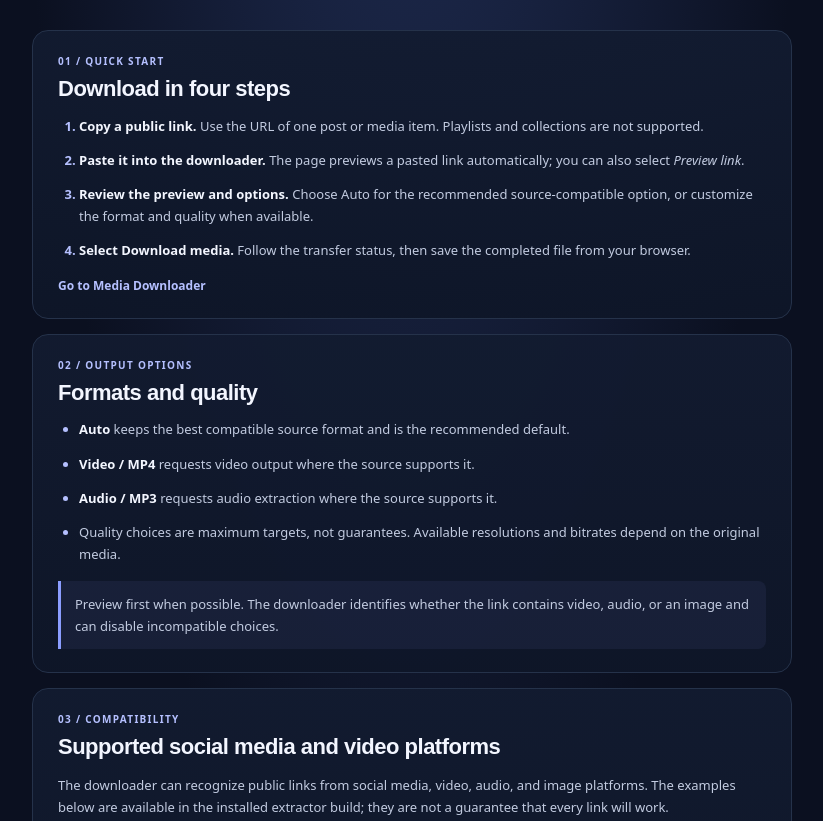
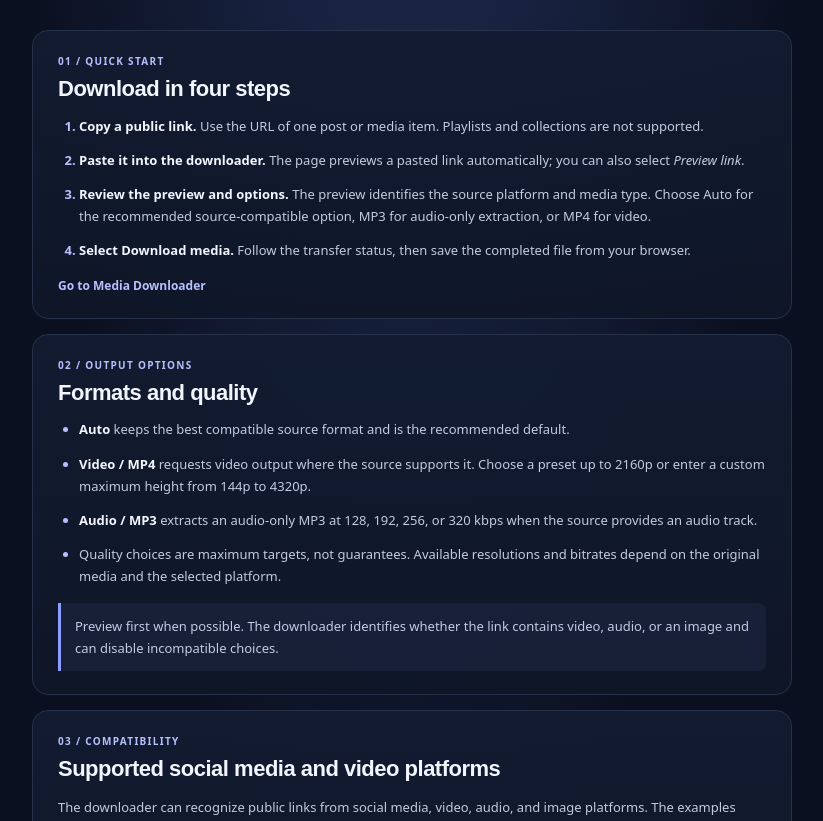
Before and after one commit to leetech254/web-downloader, a Flask app: page /docs in a window 1280 px wide. Shown: the part 421-1242 px from the top of the page, without its empty margins (228-1051 px from the left). Run offline with Flask 3, Linux system fonts and the light colour scheme; some libraries are stand-ins or nearby versions.

Commit message:
Add custom media download options

```diff
--- a/app.py
+++ b/app.py
@@ -90,6 +90,8 @@ _RATE_LIMIT_LAST_SWEEP = time.monotonic()
 
 VIDEO_QUALITIES = {"best", "2160", "1440", "1080", "720", "480", "360"}
 AUDIO_QUALITIES = {"320", "256", "192", "128"}
+MIN_CUSTOM_VIDEO_HEIGHT = 144
+MAX_CUSTOM_VIDEO_HEIGHT = 4320
 BROWSER_COOKIE_SOURCES = ("brave", "chrome", "chromium", "edge", "firefox", "opera", "safari", "vivaldi", "whale")
 BROWSER_KEYRINGS = ("basictext", "gnomekeyring", "kwallet", "kwallet5", "kwallet6")
 PLATFORM_EXAMPLES = (
@@ -170,8 +172,17 @@ def validate_url(value: str) -> str:
 def _validate_quality(format_type: str, quality: str) -> None:
     if format_type == "mp3" and quality not in AUDIO_QUALITIES:
         raise InputError("Choose a supported MP3 bitrate.")
-    if format_type == "mp4" and quality not in VIDEO_QUALITIES:
-        raise InputError("Choose a supported video quality.")
+    if format_type == "mp4":
+        if quality in VIDEO_QUALITIES:
+            return
+        try:
+            custom_height = int(quality)
+        except (TypeError, ValueError):
+            custom_height = 0
+        if not MIN_CUSTOM_VIDEO_HEIGHT <= custom_height <= MAX_CUSTOM_VIDEO_HEIGHT or str(custom_height) != str(quality):
+            raise InputError(
+                f"Choose a preset or a custom video height from {MIN_CUSTOM_VIDEO_HEIGHT}p to {MAX_CUSTOM_VIDEO_HEIGHT}p."
+            )
 
 
 def _options(format_type: str, quality: str, output_template: str) -> dict:
--- a/static/app.js
+++ b/static/app.js
@@ -6,6 +6,8 @@
   const previewButton = document.getElementById('preview-button');
   const downloadButton = document.getElementById('download-button');
   const videoQuality = document.getElementById('video-quality');
+  const customVideoQuality = document.getElementById('custom-video-quality');
+  const customVideoLabel = document.getElementById('custom-video-label');
   const videoLabel = document.getElementById('video-label');
   const audioQuality = document.getElementById('audio-quality');
   const audioLabel = document.getElementById('audio-label');
@@ -48,7 +50,8 @@
 
   function selectedQuality() {
     if (selectedFormat() === 'mp3') return audioQuality.value;
-    return ['auto', 'original'].includes(selectedFormat()) ? 'best' : videoQuality.value;
+    if (['auto', 'original'].includes(selectedFormat())) return 'best';
+    return videoQuality.value === 'custom' ? customVideoQuality.value.trim() : videoQuality.value;
   }
 
   function currentKey() {
@@ -156,15 +159,32 @@
     const format = selectedFormat();
     const audio = format === 'mp3';
     const automatic = format === 'auto' || format === 'original';
+    const custom = format === 'mp4' && videoQuality.value === 'custom';
     videoLabel.classList.toggle('hidden', audio || automatic);
     videoQuality.classList.toggle('hidden', audio || automatic);
     videoQuality.disabled = audio || automatic;
     videoQuality.name = !audio && !automatic ? 'quality' : '';
+    customVideoLabel?.classList.toggle('hidden', !custom);
+    customVideoQuality?.classList.toggle('hidden', !custom);
+    if (customVideoQuality) {
+      customVideoQuality.disabled = !custom;
+      customVideoQuality.required = custom;
+      customVideoQuality.name = custom ? 'custom_height' : '';
+    }
     audioQuality.classList.toggle('hidden', !audio);
     audioQuality.disabled = !audio;
     audioQuality.name = audio ? 'quality' : '';
     audioLabel.classList.toggle('hidden', !audio);
-    if (qualityGuidance) qualityGuidance.hidden = !automatic;
+    if (qualityGuidance) {
+      qualityGuidance.hidden = false;
+      qualityGuidance.textContent = automatic
+        ? 'Auto keeps the best compatible source quality. Choose MP4 for a resolution limit or MP3 for audio-only extraction.'
+        : audio
+          ? 'MP3 extracts audio only. Choose a bitrate from 128 to 320 kbps; availability depends on the source.'
+        : custom
+          ? 'Enter a maximum video height from 144p to 4320p. The source may provide a lower resolution.'
+          : 'Choose a maximum video resolution. Available quality depends on the selected platform and source media.';
+    }
     updateFormatGuidance();
   }
 
--- a/templates/docs.html
+++ b/templates/docs.html
@@ -69,7 +69,7 @@
         <ol class="docs-steps">
           <li><strong>Copy a public link.</strong> Use the URL of one post or media item. Playlists and collections are not supported.</li>
           <li><strong>Paste it into the downloader.</strong> The page previews a pasted link automatically; you can also select <em>Preview link</em>.</li>
-          <li><strong>Review the preview and options.</strong> Choose Auto for the recommended source-compatible option, or customize the format and quality when available.</li>
+          <li><strong>Review the preview and options.</strong> The preview identifies the source platform and media type. Choose Auto for the recommended source-compatible option, MP3 for audio-only extraction, or MP4 for video.</li>
           <li><strong>Select Download media.</strong> Follow the transfer status, then save the completed file from your browser.</li>
         </ol>
         <a class="docs-inline-link" href="/">Go to Media Downloader</a>
@@ -80,9 +80,9 @@
         <h2 id="formats-title">Formats and quality</h2>
         <ul class="docs-list">
           <li><strong>Auto</strong> keeps the best compatible source format and is the recommended default.</li>
-          <li><strong>Video / MP4</strong> requests video output where the source supports it.</li>
-          <li><strong>Audio / MP3</strong> requests audio extraction where the source supports it.</li>
-          <li>Quality choices are maximum targets, not guarantees. Available resolutions and bitrates depend on the original media.</li>
+          <li><strong>Video / MP4</strong> requests video output where the source supports it. Choose a preset up to 2160p or enter a custom maximum height from 144p to 4320p.</li>
+          <li><strong>Audio / MP3</strong> extracts an audio-only MP3 at 128, 192, 256, or 320 kbps when the source provides an audio track.</li>
+          <li>Quality choices are maximum targets, not guarantees. Available resolutions and bitrates depend on the original media and the selected platform.</li>
         </ul>
         <p class="docs-callout">Preview first when possible. The downloader identifies whether the link contains video, audio, or an image and can disable incompatible choices.</p>
       </section>
--- a/templates/index.html
+++ b/templates/index.html
@@ -166,8 +166,11 @@
               <option value="720">Up to 720p</option>
               <option value="480">Up to 480p</option>
               <option value="360">Up to 360p</option>
+              <option value="custom">Custom height…</option>
               <option value="best">Best available</option>
             </select>
+            <label class="field-label hidden" for="custom-video-quality" id="custom-video-label">Custom video height</label>
+            <input id="custom-video-quality" class="hidden" type="number" min="144" max="4320" step="1" inputmode="numeric" placeholder="e.g. 900" aria-describedby="quality-guidance">
             <label class="field-label hidden" for="audio-quality" id="audio-label">MP3 bitrate</label>
             <select id="audio-quality" class="hidden" aria-labelledby="audio-label">
               <option value="320">320 kbps</option>
@@ -175,7 +178,7 @@
               <option value="192" selected>192 kbps</option>
               <option value="128">128 kbps</option>
             </select>
-            <p id="quality-guidance" class="hint">Auto keeps the best compatible source quality; choose MP4 or MP3 to customize or convert.</p>
+            <p id="quality-guidance" class="hint">Auto keeps the best compatible source quality. Choose MP4 for a resolution limit or MP3 for audio-only extraction.</p>
           </div>
         </div>
 
```
Also changed, not shown: test_app.py (+7 -0 lines), test_frontend.cjs (+22 -0 lines).
